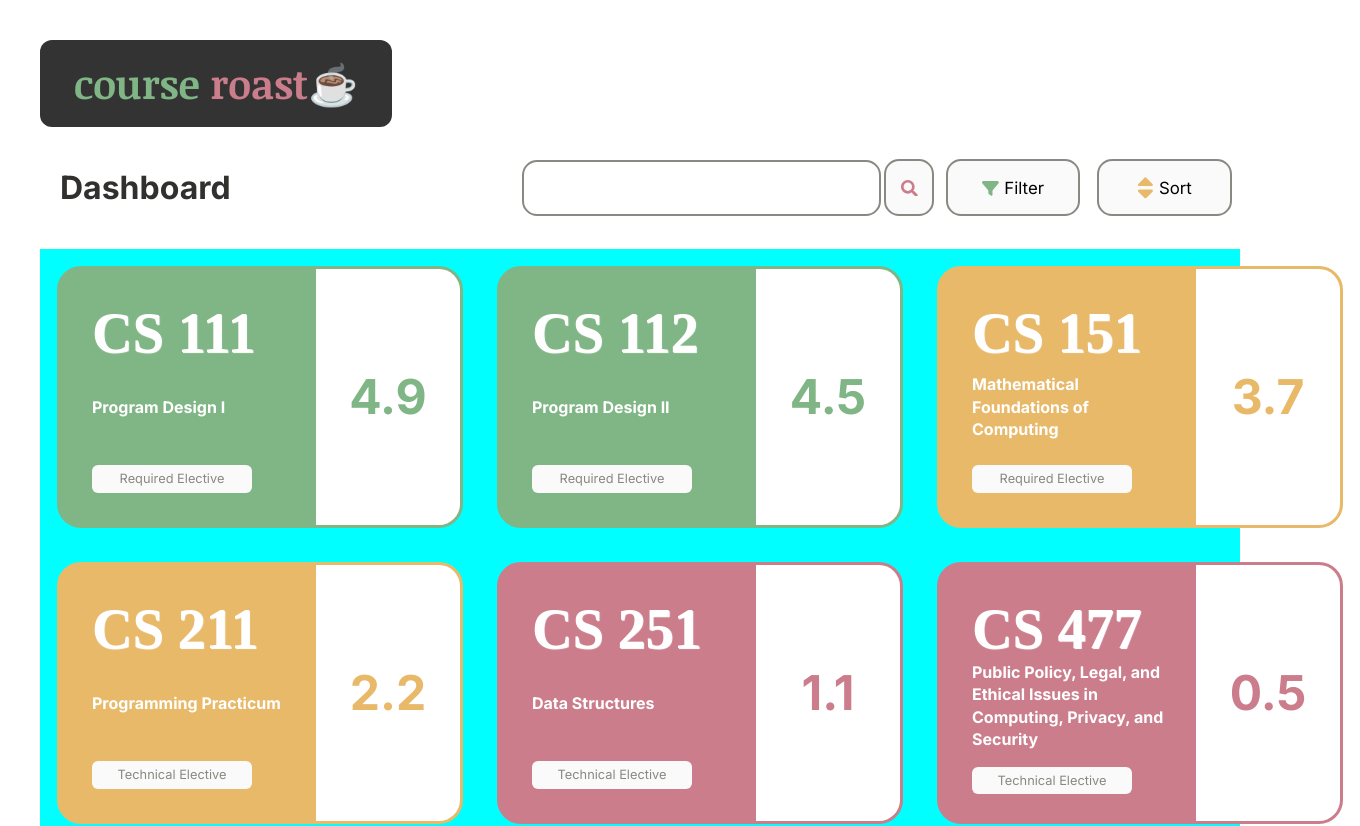
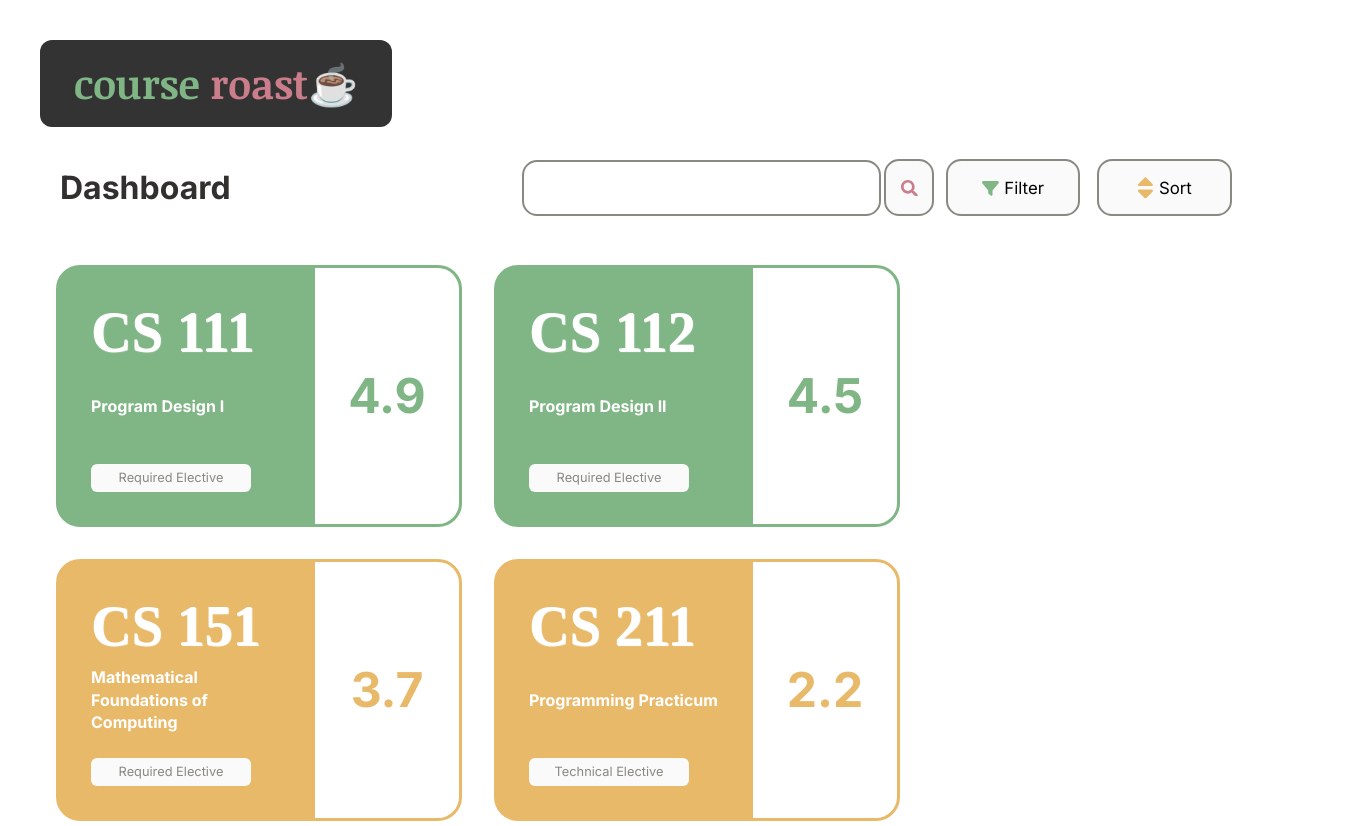
Before and after one commit to nandinijirobe/Course-Roast, a React (Vite) app in the folder frontend/: page /dashboard in a window 1280 px wide. Shown: the top 826 px of the page, 1360 px wide, since content can reach past the window. Built offline with nearby package versions, Linux system fonts and the light colour scheme; no server answers; a web font is replaced by a local one.

Commit message:
quick fixes

```diff
--- a/frontend/src/pages/components/TilesDisplay.jsx
+++ b/frontend/src/pages/components/TilesDisplay.jsx
@@ -28,7 +28,13 @@ export default function CourseTiles() {
 
     return (
         <div className= {styles["all-tiles"]}>
-        <tbody>
+            <Tile courseCode = "CS 111" courseName = "Program Design I" courseType = "Required Elective" courseOverallRating= {4.9}/>
+            <Tile courseCode = "CS 112" courseName = "Program Design II" courseType = "Required Elective" courseOverallRating= {4.5}/>
+            <Tile courseCode = "CS 151" courseName = "Mathematical Foundations of Computing" courseType = "Required Elective" courseOverallRating= {3.7}/>
+            <Tile courseCode = "CS 211" courseName = "Programming Practicum" courseType = "Technical Elective" courseOverallRating= {2.2}/>
+            <Tile courseCode = "CS 251" courseName = "Data Structures" courseType = "Technical Elective" courseOverallRating= {1.1}/>
+            <Tile courseCode = "CS 477" courseName = "Public Policy, Legal, and Ethical Issues in Computing, Privacy, and Security" courseType = "Technical Elective" courseOverallRating= {0.5}/>
+        {/* <tbody>
                 <tr>
                     <td><Tile courseCode = "CS 111" courseName = "Program Design I" courseType = "Required Elective" courseOverallRating= {4.9}/></td>
                     <td><Tile courseCode = "CS 112" courseName = "Program Design II" courseType = "Required Elective" courseOverallRating= {4.5}/></td>
@@ -39,7 +45,7 @@ export default function CourseTiles() {
                     <td><Tile courseCode = "CS 251" courseName = "Data Structures" courseType = "Technical Elective" courseOverallRating= {1.1}/></td>
                     <td><Tile courseCode = "CS 477" courseName = "Public Policy, Legal, and Ethical Issues in Computing, Privacy, and Security" courseType = "Technical Elective" courseOverallRating= {0.5}/></td>
                 </tr>
-        </tbody>
+        </tbody> */}
     </div>
     );
 }
--- a/frontend/src/pages/components/TilesDisplay.module.css
+++ b/frontend/src/pages/components/TilesDisplay.module.css
@@ -1,3 +1,6 @@
 .all-tiles{
-    background-color: aqua;
+    /* background-color: aqua; */
+    display: flex;
+    flex-direction: row;
+    flex-wrap: wrap;
 }
```
Also changed, not shown: 2 other files (tests, documents, lock files or other folders).
